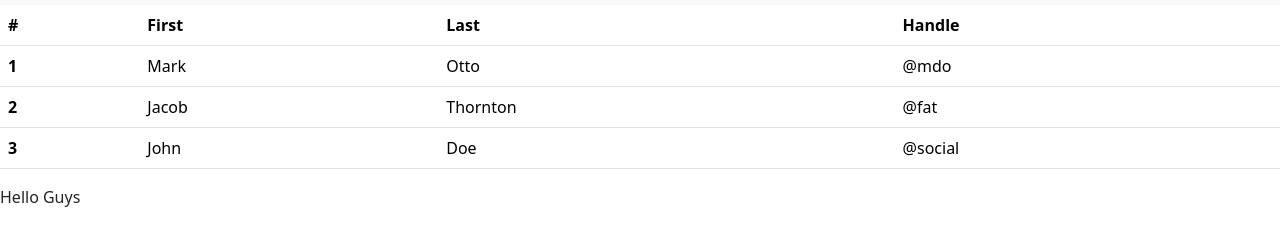
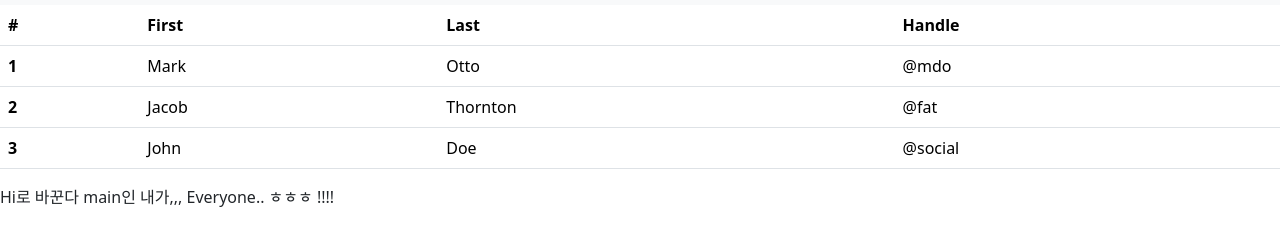
Before and after one commit to sagong0/colla, a plain HTML site: page index.html in a window 1280 px wide. Shown: the part 51-296 px from the top of the page. Drawn offline with nearby package versions, Linux system fonts and the light colour scheme.

Commit message:
Update index.html

```diff
--- a/index.html
+++ b/index.html
@@ -63,7 +63,7 @@
           </tr>
         </tbody>
       </table>
-    Hello Guys
+    Hi로 바꾼다 main인 내가,,, Everyone.. ㅎㅎㅎ !!!!
     <script src="https://cdn.jsdelivr.net/npm/bootstrap@5.3.5/dist/js/bootstrap.bundle.min.js" integrity="sha384-k6d4wzSIapyDyv1kpU366/PK5hCdSbCRGRCMv+eplOQJWyd1fbcAu9OCUj5zNLiq" crossorigin="anonymous"></script>
 </body>
 
```
